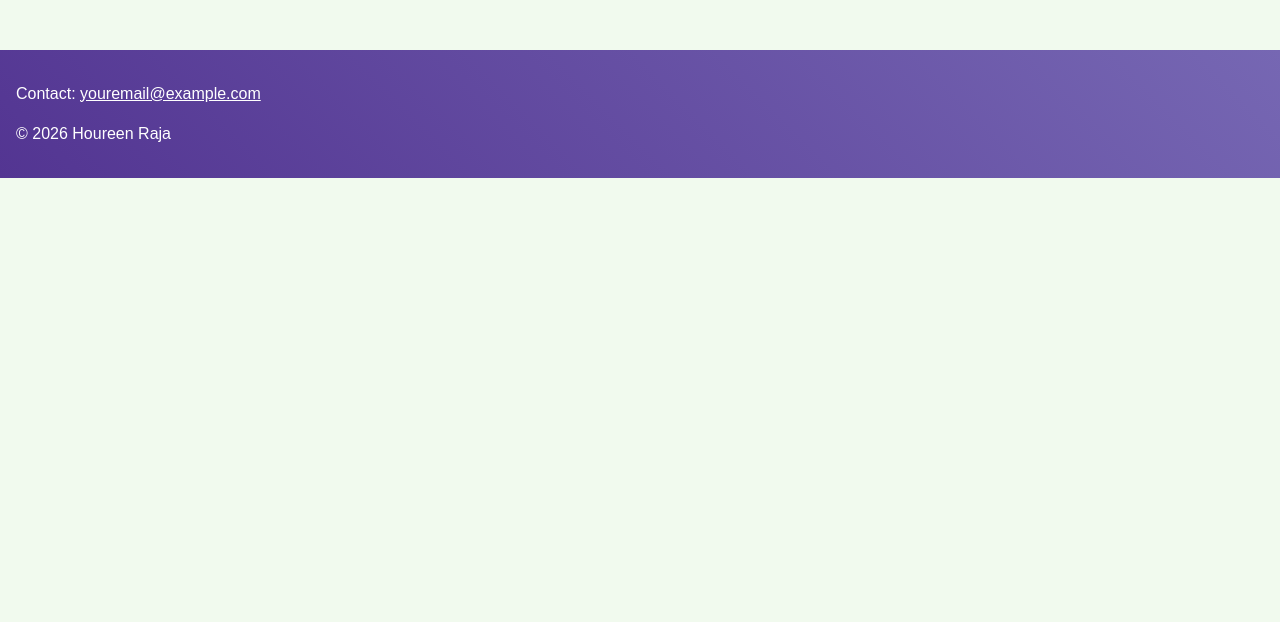
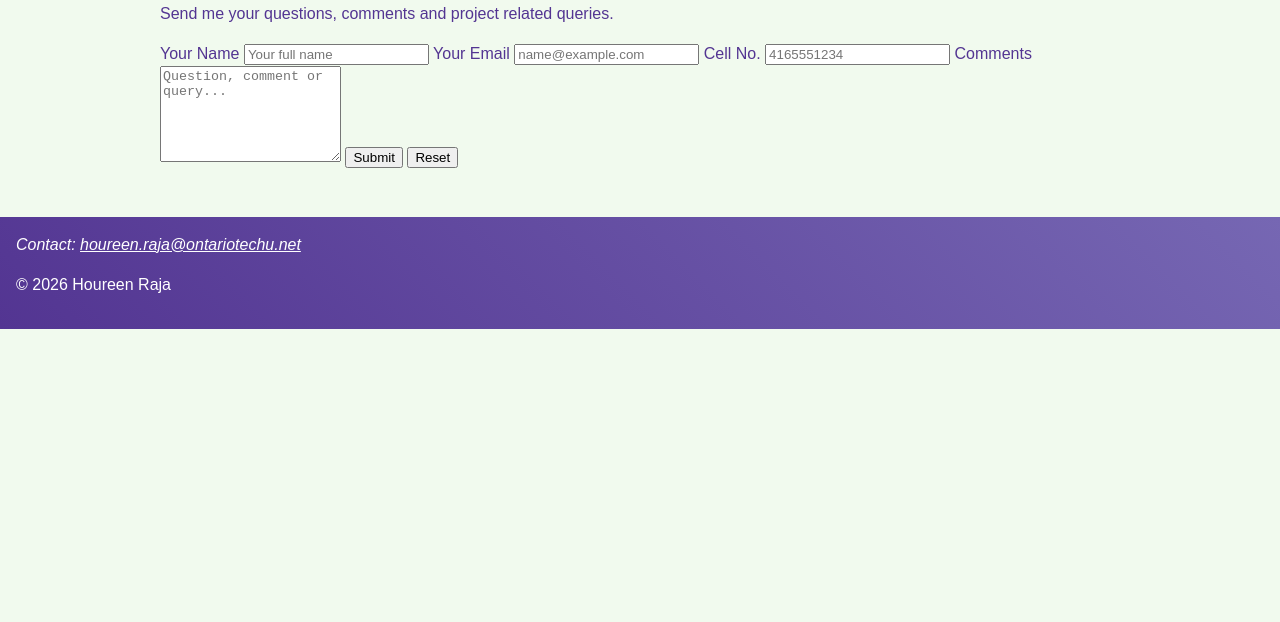
Before and after one commit to houreenraja-stack/Portfolio-assignment-1-WSP, a plain HTML site: page contact.html in a window 1280 px wide. Shown: the part 178-800 px from the top of the page. Drawn offline with Linux system fonts and the light colour scheme.

Commit message:
Complete contact form, footer and semantic tags

```diff
--- a/contact.html
+++ b/contact.html
@@ -1,9 +1,9 @@
-<!DOCTYPE html>
+<<!DOCTYPE html>
 <html lang="en">
 <head>
   <meta charset="UTF-8">
   <meta name="viewport" content="width=device-width, initial-scale=1.0">
-  <title>|Contact Me</title>
+  <title>Houreen Raja | Contact Me</title>
   <!-- Mobile CSS is the base and loads on every screen -->
   <link rel="stylesheet" href="css/mobile.css">
   <!-- Tablet CSS only applies 768px wide and up -->
@@ -23,13 +23,38 @@
 
   <main>
     <article>
-      <h1>Hello, My Name is Houreen Raja</h1>
-      <p>I am a 3rd year Business and IT Tech Management student.</p>
+      <h1>Contact Me</h1>
+      <p>Send me your questions, comments and project related queries.</p>
+
+      <!-- mailto action from the Week 2 notes opens the visitos email program with the form data -->
+      <form action="mailto:houreen.raja@ontariotechu.net" method="post" enctype="text/plain" name="contactform">
+
+        <label for="name">Your Name</label>
+        <input type="text" id="name" name="name" placeholder="Your full name"
+               required minlength="2" maxlength="50"
+               pattern="[A-Za-z ]+" title="Use letters and spaces only (2 to 50 characters)">
+
+        <label for="email">Your Email</label>
+        <!-- type=email makes the browser check the email format -->
+        <input type="email" id="email" name="email" placeholder="name@example.com" required>
+
+        <label for="phone">Cell No.</label>
+        <!-- type=tel with pattern exactly 10 digits -->
+        <input type="tel" id="phone" name="phone" placeholder="4165551234"
+               required pattern="[0-9]{10}" title="Enter a 10 digit phone number, numbers only">
+
+        <label for="comments">Comments</label>
+        <textarea id="comments" name="comments" rows="6" placeholder="Question, comment or query..."
+                  required minlength="10" maxlength="500"></textarea>
+
+        <input type="submit" value="Submit">
+        <input type="reset" value="Reset">
+      </form>
     </article>
   </main>
 
   <footer>
-    <p>Contact: <a href="houreen.raja@ontariotechu.net">youremail@example.com</a></p>
+    <address>Contact: <a href="mailto:houreen.raja@ontariotechu.net">houreen.raja@ontariotechu.net</a></address>
     <p>&copy; 2026 Houreen Raja</p>
   </footer>
 </body>
```
